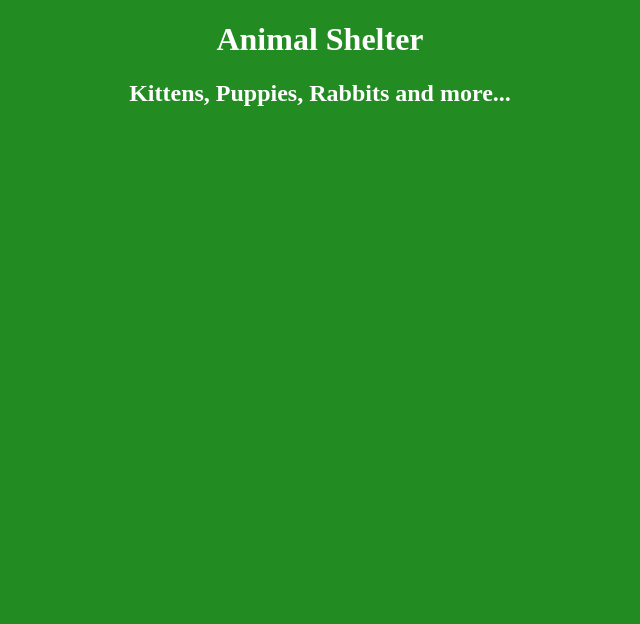
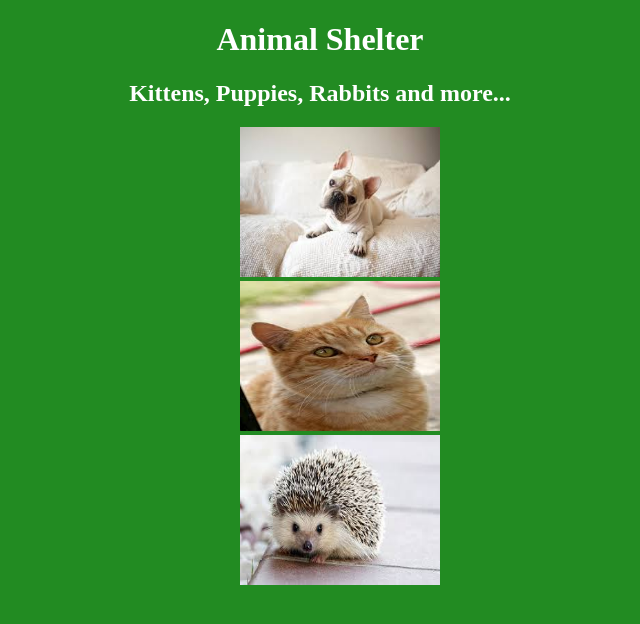
Before and after one commit to G0giz/Shelter, a plain HTML site: page index.html in a window 1280 px wide. Shown: the whole page, without its empty margins (320-960 px from the left). Drawn offline with Linux system fonts and the light colour scheme.

Commit message:
Adding an images folder in assets and style for the list of animals

```diff
--- a/index.html
+++ b/index.html
@@ -12,7 +12,19 @@
 
     <h2>Kittens, Puppies, Rabbits and more...</h2>
 
+    <ul>
+        <li>
+            <img src="assets/Images/Boxer.jpeg"/>
+        </li>
 
+        <li>
+            <img src="assets/Images/Cat.jpeg"/>
+        </li>
+
+        <li>
+            <img src="assets/Images/Hedgehog.jpeg"/>
+        </li>
+    </ul>
 
 
 </body>
--- a/style.css
+++ b/style.css
@@ -3,3 +3,12 @@ body{
     color: white;
     text-align: center;
 }
+
+ul{
+    list-style-type: none;
+}
+
+ul li > img{
+    width: 200px;
+    height: 150px;
+}
```
Also changed, not shown: assets/Images/Boxer.jpeg (added), assets/Images/Cat.jpeg (added), assets/Images/Hedgehog.jpeg (added).
